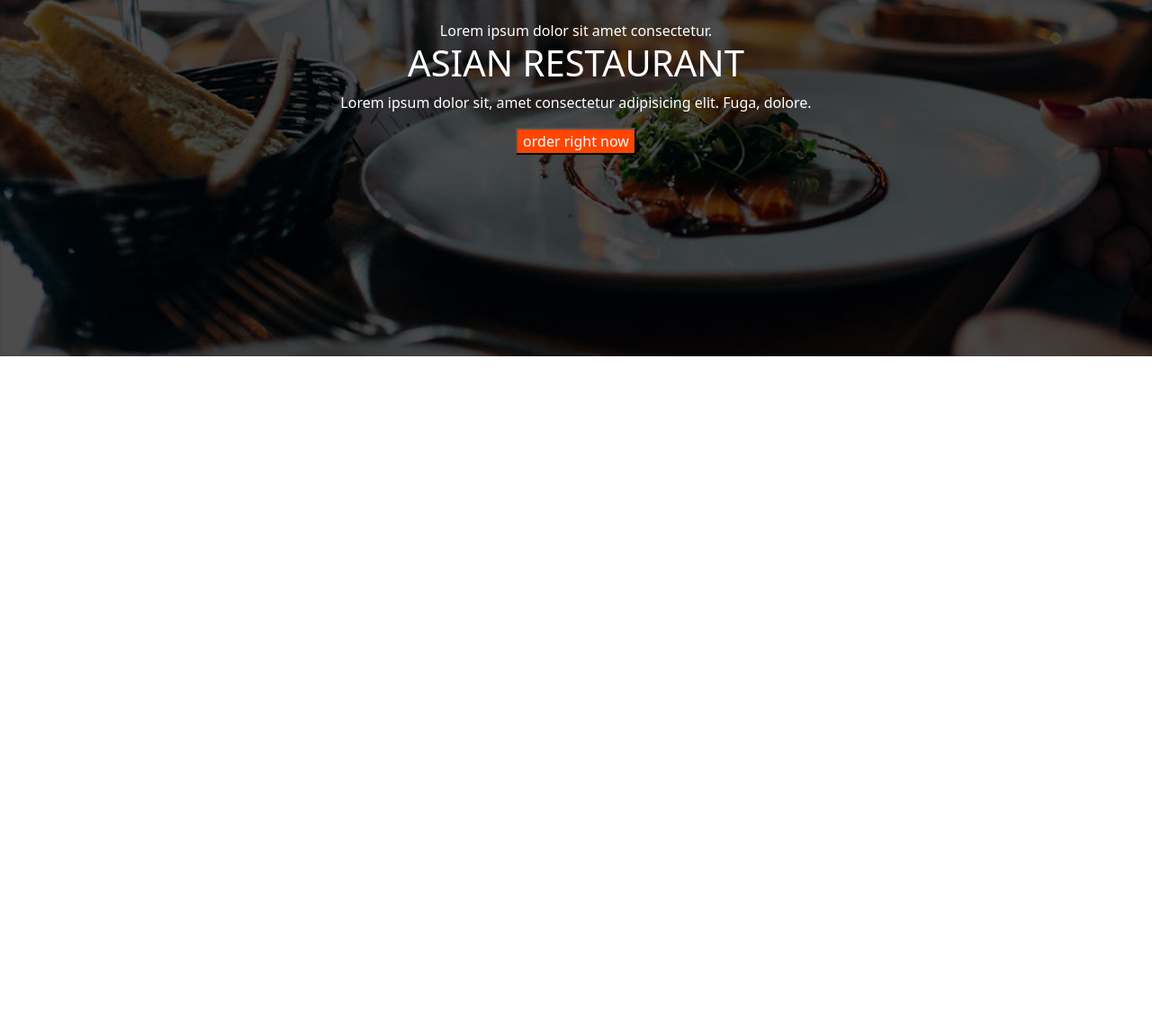
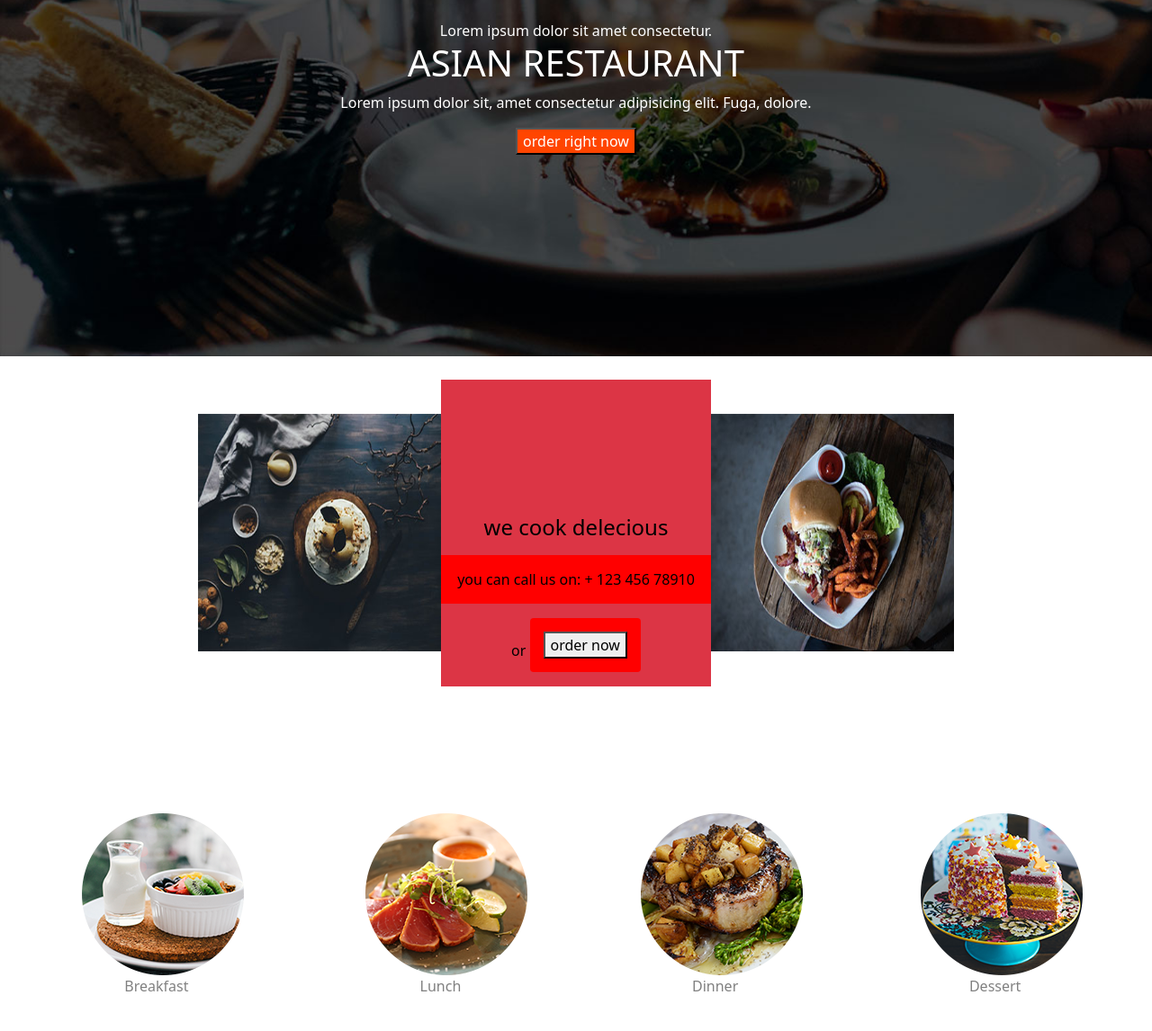
Before and after one commit to herediat/victory-sass, a website: page index.html in a window 1280 px wide. Shown: the part 403-1549 px from the top of the page at 90% size. Before the commit the page ends 800 px from the top, so only its background shows below. Drawn offline with nearby package versions, Linux system fonts and the light colour scheme.

Commit message:
section1 done

```diff
--- a/index.html
+++ b/index.html
@@ -8,14 +8,15 @@
     <link rel="stylesheet" href="./public/css/app.css">
     <title>Document</title>
 </head>
+
 <body>
     <header>
         <nav class="content">
-           <div class="title">
-            <h1>
-                victory
-            </h1>
-           </div>
+            <div class="title">
+                <h1>
+                    victory
+                </h1>
+            </div>
             <hr>
             <div class="list">
                 <a href="#">home</a>
@@ -37,8 +38,39 @@
             </div>
         </div>
     </header>
-    <section>
-
+    <!-- Section1 -->
+    <section class="section1">
+        <div class="cook1">
+            <img src="./public/img/cook_01.jpg" alt="cook01">
+            <div class="couleur1 text-center text-black bg-danger">
+                <h4 class="mb-3">we cook delecious</h4>
+                <div class="couleur2">
+                    <p>
+                        you can call us on:
+                        + 123 456 78910
+                    </p>
+                    <span>or</span>
+                    <p class="btn">
+                        <a href=""><button>order now</button></a>
+                    </p>
+                </div>
+            </div>
+            <img src="./public/img/cook_02.jpg" alt="cook02">
+        </div>
+        <div class="food">
+            <div>
+                <a href=""><img src="./public/img/cook_breakfast.png" alt=""><span>breakfast</span></a>
+            </div>
+            <div>
+                <a href=""><img src="./public/img/cook_lunch.png" alt=""><span>lunch</span></a>
+            </div>
+            <div>
+                <a href=""><img src="./public/img/cook_dinner.png" alt=""><span>dinner</span></a>
+            </div>
+            <div>
+                <a href=""><img src="./public/img/cook_dessert.png" alt=""><span>dessert</span></a>
+            </div>
+        </div>
     </section>
 </body>
 <script src="./node_modules/bootstrap/dist/js/bootstrap.js"></script>
--- a/src/sass/modules/_section1.sass
+++ b/src/sass/modules/_section1.sass
@@ -0,0 +1,34 @@
+.section1
+    .cook1
+        display: flex
+        margin-top: 2%
+        justify-content: center
+        img
+            margin-top: 3%
+            margin-bottom: 3%
+            width: 270px
+        .couleur1
+            width: 300px
+            padding-top: 150px
+            p
+                border: 10px
+                background-color: red
+                padding: 5%
+                span
+                    font-size: 2%
+                    .btn
+                        button
+                            a
+                                text-transform: uppercase
+    .food
+        display: flex
+        justify-content: center
+        margin-top: 8%
+        div
+            margin: 3%
+            text-align: center
+            a
+                margin: 3%
+                text-decoration: none
+                color: grey
+                text-transform: capitalize
```
Also changed, not shown: public/css/app.css, 1 other file.
